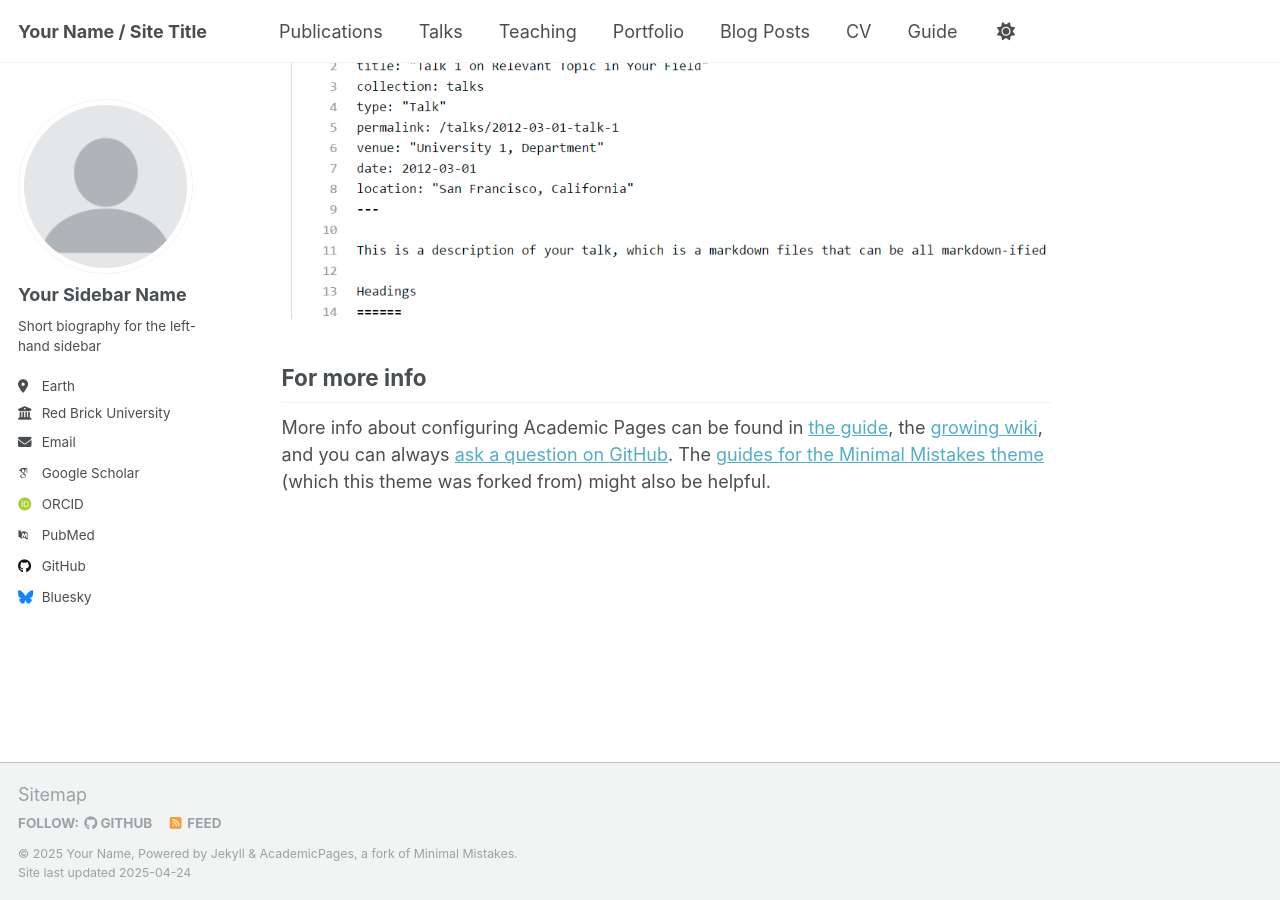
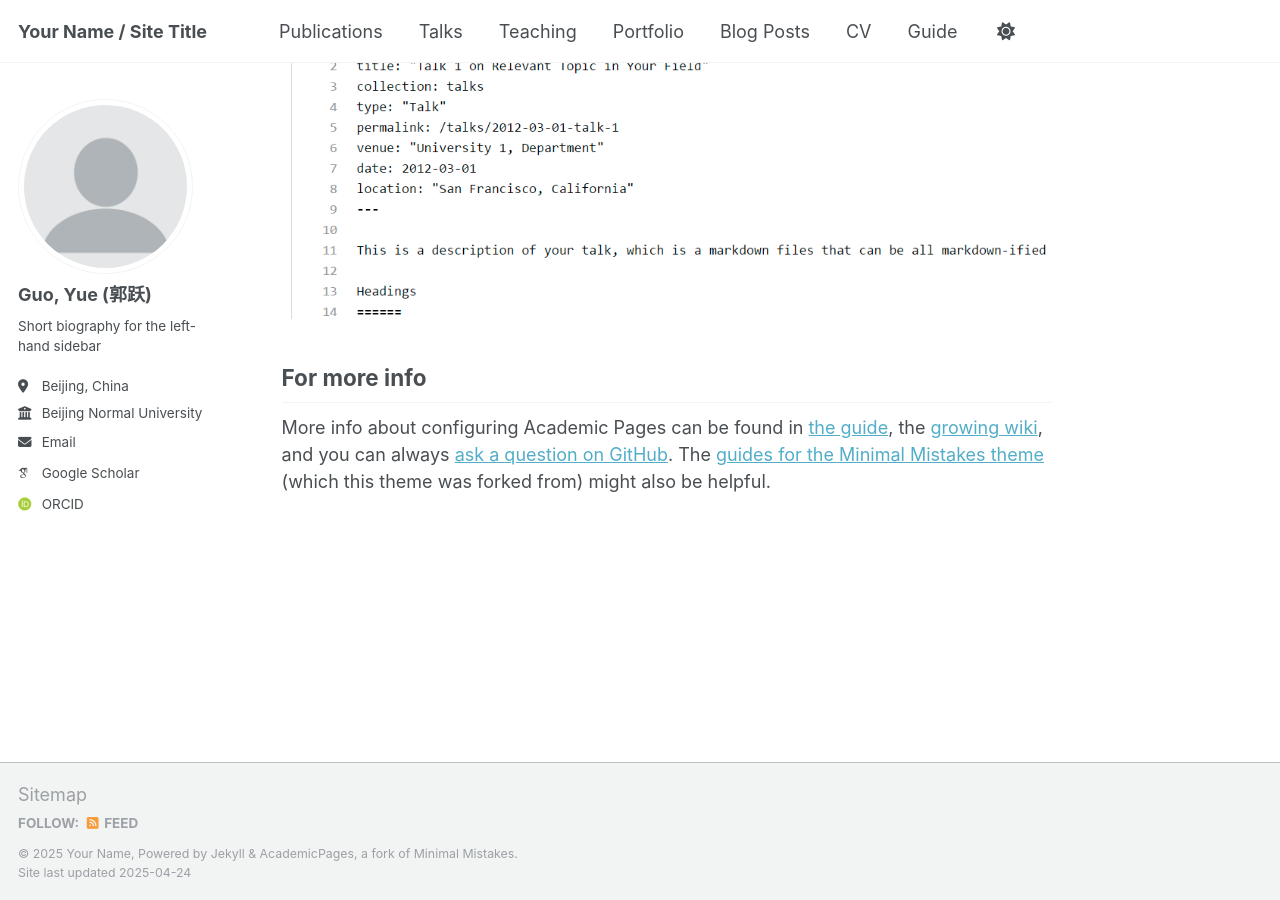
Before and after one commit to guoyue-policy/guoyue-policy.github.io, a Jekyll site: the page built from _pages/about.md, in a window 1280 px wide and 900 px high, scrolled down 2636 px. Built offline with Jekyll 4.4.1, drawn with Linux system fonts in a browser that asks for light colours; some web fonts are replaced.

Commit message:
Update _config.yml

```diff
--- a/_config.yml
+++ b/_config.yml
@@ -23,21 +23,21 @@ repository               : "academicpages/academicpages.github.io"
 author:
   # Biographic information
   avatar           : "profile.png"
-  name             : "Your Sidebar Name"
+  name             : "Guo, Yue (郭跃)"
   pronouns         : # example: "she/her"
   bio              : "Short biography for the left-hand sidebar"
-  location         : "Earth"
-  employer         : "Red Brick University"
+  location         : "Beijing, China"
+  employer         : "Beijing Normal University"
   uri              : # URL
-  email            : "none@example.org"
+  email            : "guoyue@bnu.edu.cn"
 
   # Academic websites
   arxiv            : # URL - Update with the correct link to your profile
-  googlescholar    : "https://scholar.google.com/citations?user=PS_CX0AAAAAJ"
+  googlescholar    : "https://scholar.google.com/citations?user=vnxpQ9kAAAAJ"
   impactstory      : # URL
-  orcid            : "http://orcid.org/yourorcidurl"
+  orcid            : "http://orcid.org/0000-0003-3452-8965"
   semantic         : # URL
-  pubmed           : "https://www.ncbi.nlm.nih.gov/pubmed/?term=john+snow"
+  pubmed           : #"https://www.ncbi.nlm.nih.gov/pubmed/?term=john+snow"
   researchgate     : # URL
   scopus           : # URL
 
@@ -45,12 +45,12 @@ author:
   bitbucket        : # Username - Update with your username on the site
   codepen          : # Username
   dribbble         : # Username
-  github           : "academicpages"
+  github           : #"academicpages"
   kaggle           : # Username
   stackoverflow    : # User number or user number and name (i.e., use "1" or "1/jeff-atwood")
 
   # Social media
-  bluesky          : "bsky.app" # Replace this with you Bluesky username
+  bluesky          : #"bsky.app" # Replace this with you Bluesky username
   facebook         : # Username
   flickr           : # Username
   foursquare       : # Username
```
